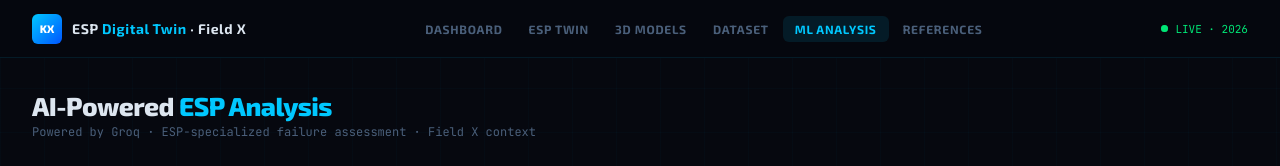
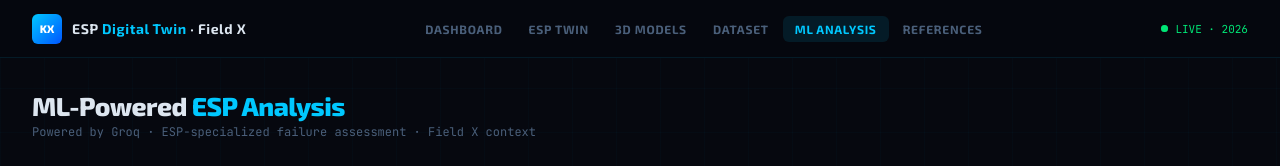
Before and after one commit to 4LIHANS/kbtu-website, a website: page public/index.html in a window 1280 px wide. Both pictures are taken after a click on the button "ML ANALYSIS". Shown: the top 166 px of the page. Drawn offline with nearby package versions, Linux system fonts and the light colour scheme.

Commit message:
Update index.html

```diff
--- a/public/index.html
+++ b/public/index.html
@@ -241,7 +241,7 @@ tbody td{padding:8px 12px}
 
 <!-- AI ANALYSIS -->
 <div class="tp" id="panel-ai">
-  <div class="sh"><div class="st">AI-Powered <em>ESP Analysis</em></div><div class="ss">Powered by Groq · ESP-specialized failure assessment · Field X context</div></div>
+  <div class="sh"><div class="st">ML-Powered <em>ESP Analysis</em></div><div class="ss">Powered by Groq · ESP-specialized failure assessment · Field X context</div></div>
   <div class="ai-grid">
     <div class="pn">
       <div class="fg"><label class="form-lbl">Equipment Type</label><select class="fi-s" id="eqType"><option>ESP pump (centrifugal, multi-stage)</option><option>Electric motor (ESP downhole)</option><option>Seal / protector unit</option><option>Gas separator (AGZU)</option><option>Reciprocating compressor (CPS)</option><option>Water injection pump</option></select></div>
```
